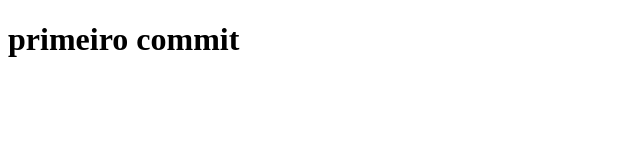
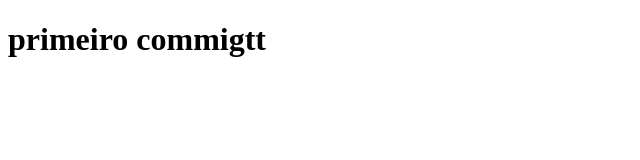
Before and after one commit to EduardoHaagP/EduardoHaagP.github.io, a plain HTML site: page index.html in a window 1280 px wide. Shown: the full height of the page, 0-640 px from the left. Drawn offline with Linux system fonts and the light colour scheme.

Commit message:
first commit

```diff
--- a/index.html
+++ b/index.html
@@ -7,6 +7,6 @@
         <meta name="viewport" content="width=device-width, initial-scale=1.0">
     </head>
     <body>
-        <h1>primeiro commit</h1>
+        <h1>primeiro commigtt</h1>
     </body>
 </html>
```
